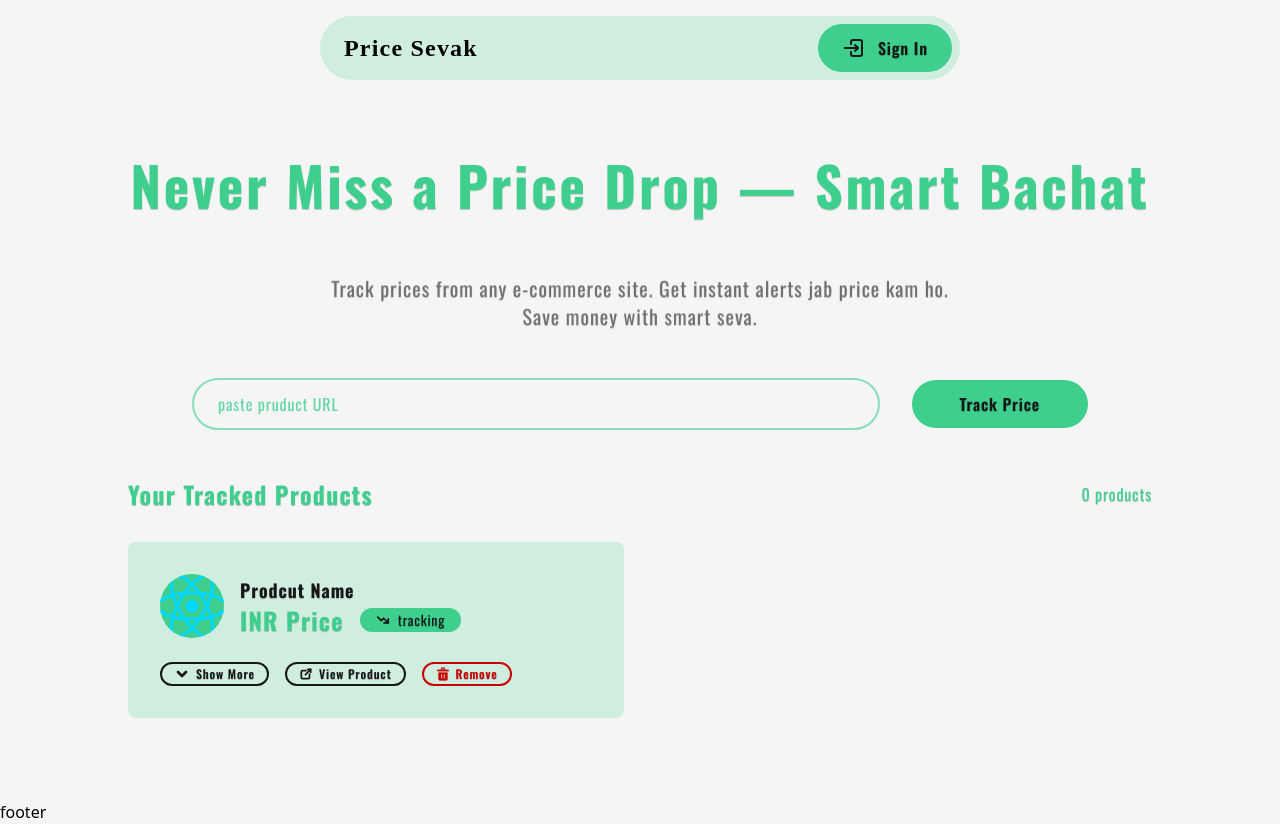
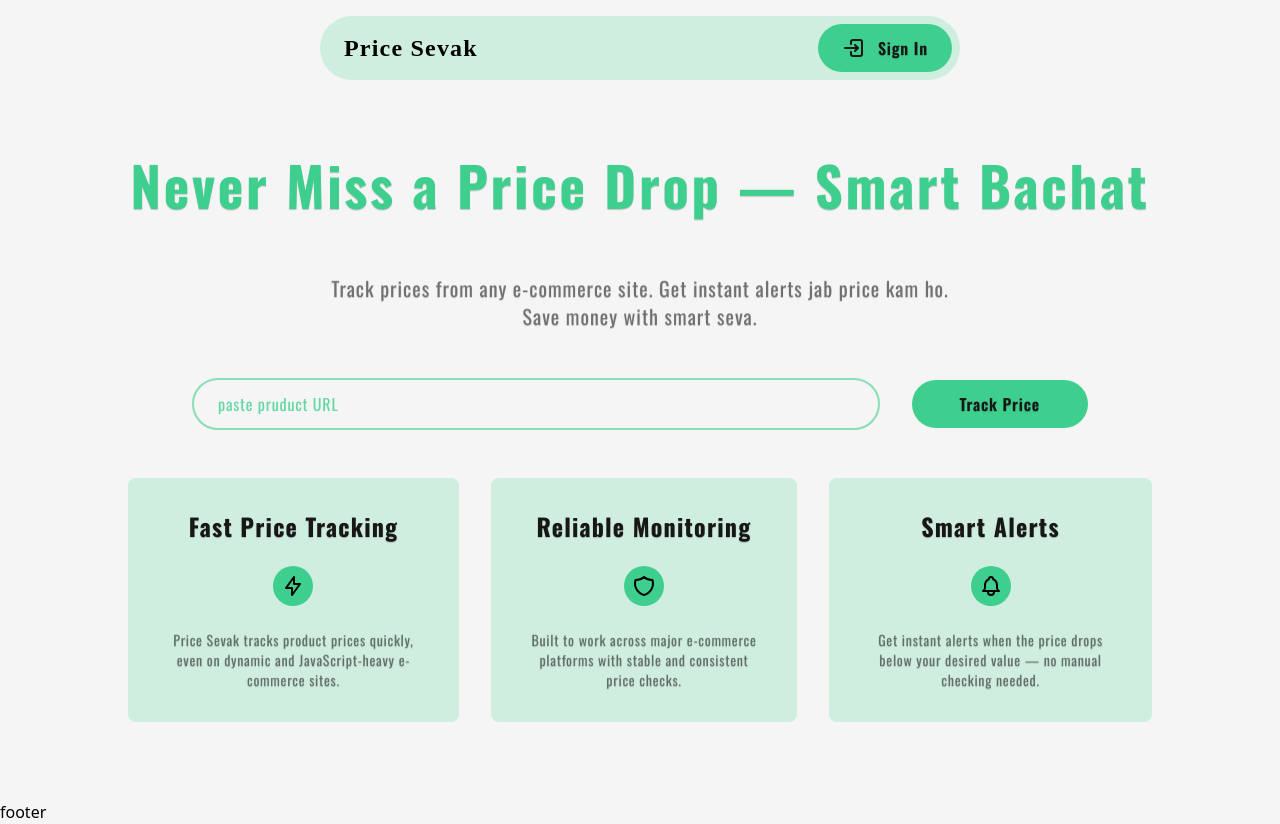
Before and after one commit to rahulmehta26/price-sevak, a React (Vite) app: page / in a window 1280 px wide. Built offline with nearby package versions, Linux system fonts and the light colour scheme; a web font is replaced by a local one.

Commit message:
fetch products using react-query and auth state

```diff
--- a/src/page/Home.tsx
+++ b/src/page/Home.tsx
@@ -1,12 +1,22 @@
+import { useQuery } from "@tanstack/react-query"
 import Input from "../components/ui/Input"
 import Text from "../components/ui/Text"
+import { useAuthState } from "../store/useAuthStore"
 import { cn } from "../utils/cn"
 import Features from "./Features"
 import ProductTracker from "./ProductTracker"
+import { getProducts } from "../services/products"
 
 const Home = () => {
 
-    const product: any[] = [];
+    const user = useAuthState((s) => s.user);
+
+    const { data: products = [], isLoading } = useQuery({
+        queryKey: ['products'],
+        queryFn: getProducts,
+        enabled: !!user,
+        select: (data) => data.products
+    })
 
     return (
         <div
@@ -41,14 +51,20 @@ const Home = () => {
             </section >
 
             {
-                product.length !== 0 ? (
-                    <Features />
-                ) : (
-                    <ProductTracker product={product} />
-                )
+                isLoading ? (
+                    <div>
+                        Loading Ui will be updated
+                    </div>
+                ) :
+                    products.length === 0 ? (
+                        <Features />
+                    ) : (
+                        <ProductTracker products={products} />
+                    )
+
             }
         </div>
-    )
-}
+    );
+};
 
 export default Home
```
